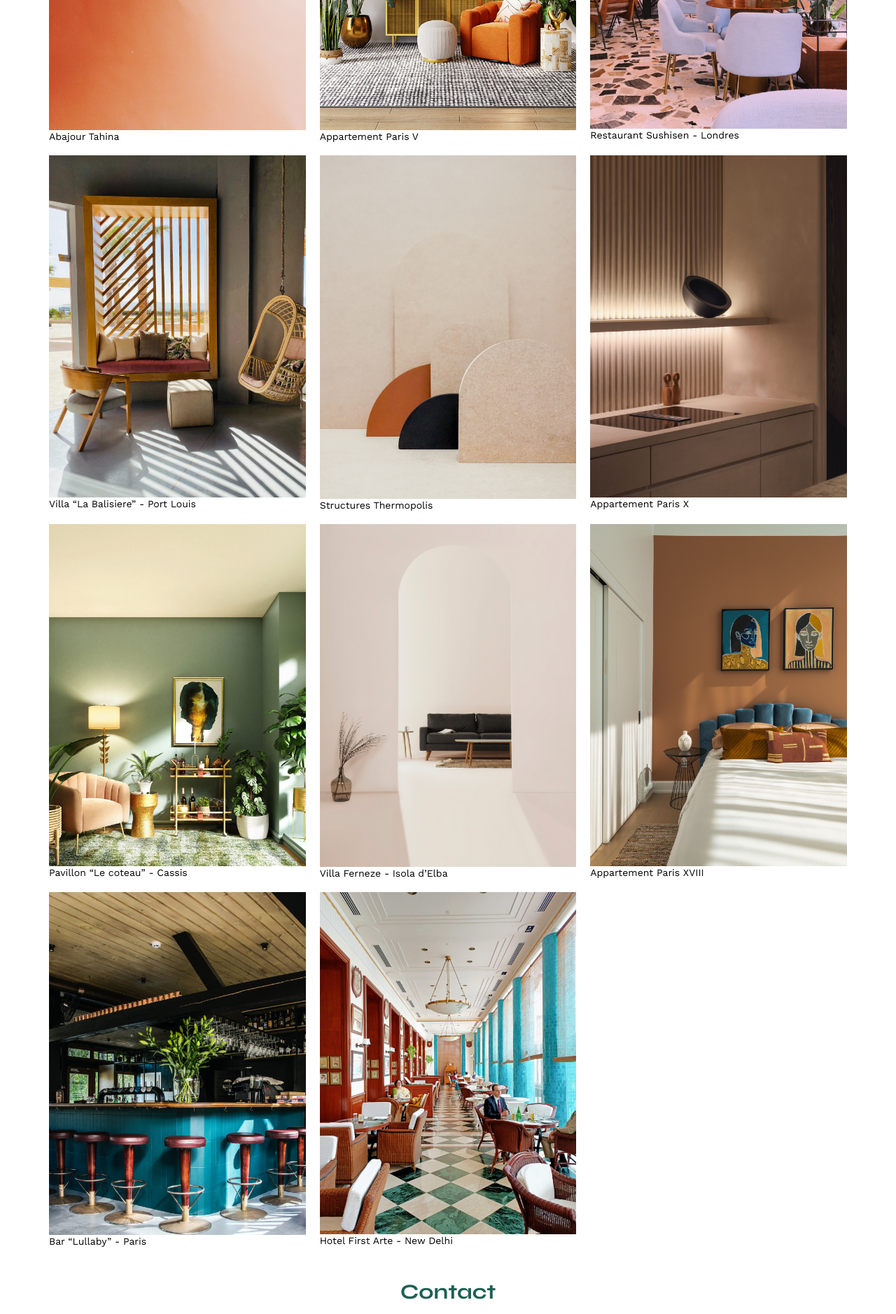
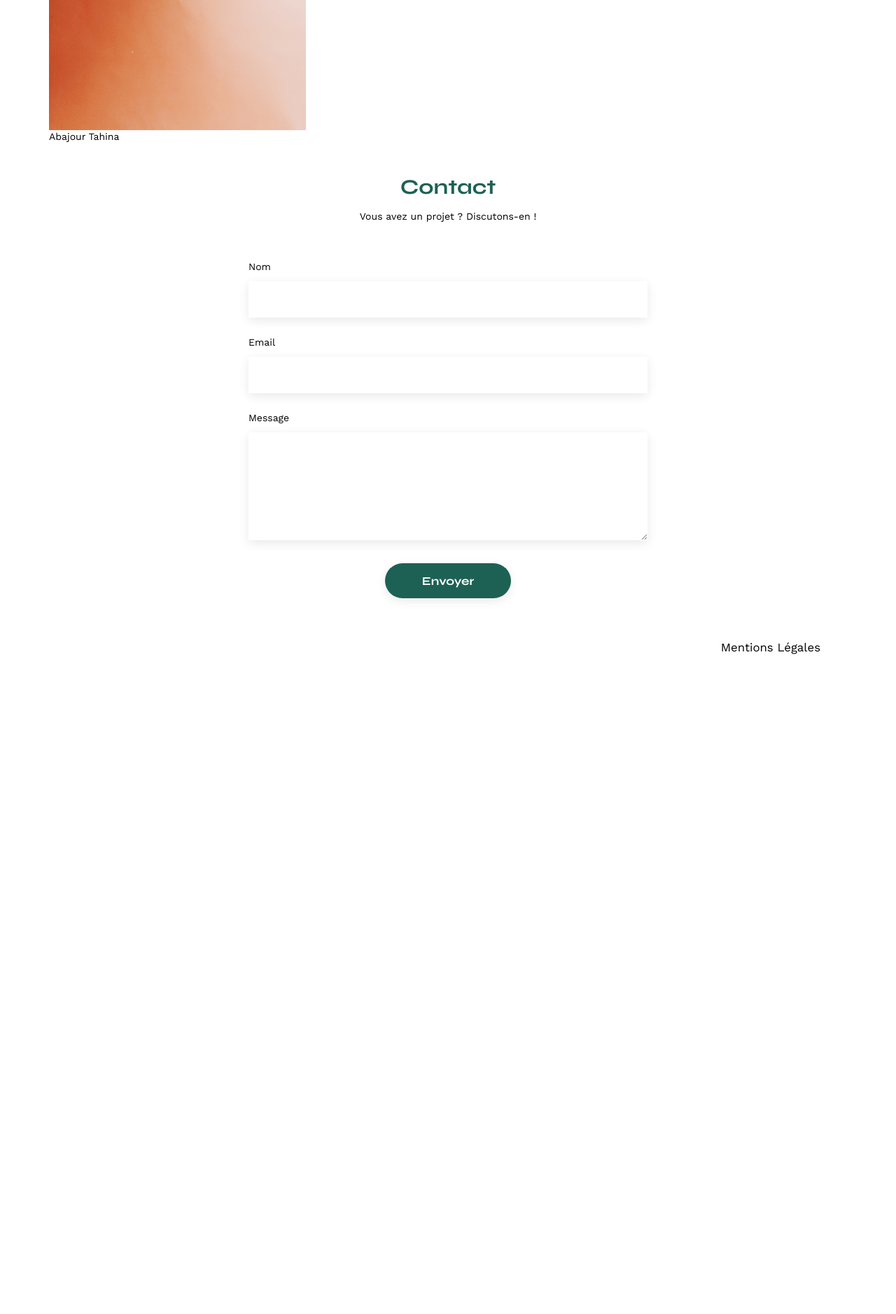
Before and after one commit to guiback0/OC_P3_Creez-une-page-web-dynamique-avec-JavaScript, a plain HTML site: page FrontEnd/index.html in a window 1280 px wide. Shown: the part 900-2778 px from the top of the page at 70% size. After the commit the page ends 1862 px from the top, so only its background shows below. Drawn offline with nearby package versions, Linux system fonts and the light colour scheme.

Commit message:
index.html cleared

```diff
--- a/FrontEnd/index.html
+++ b/FrontEnd/index.html
@@ -1,23 +1,26 @@
 <!DOCTYPE html>
 <html lang="fr">
+
 <head>
 	<meta charset="UTF-8">
 	<title>Sophie Bluel - Architecte d'intérieur</title>
 	<meta name="viewport" content="width=device-width, initial-scale=1.0">
 	<link rel="preconnect" href="https://fonts.googleapis.com">
 	<link rel="preconnect" href="https://fonts.gstatic.com" crossorigin>
-	<link href="https://fonts.googleapis.com/css2?family=Syne:wght@700;800&family=Work+Sans&display=swap" rel="stylesheet">
+	<link href="https://fonts.googleapis.com/css2?family=Syne:wght@700;800&family=Work+Sans&display=swap"
+		rel="stylesheet">
 	<meta name="description" content="">
 	<link rel="stylesheet" href="./assets/style.css">
 </head>
+
 <body>
 	<header>
 		<h1>Sophie Bluel <span>Architecte d'intérieur</span></h1>
 		<nav>
 			<ul>
-			<li>projets</li>
-			<li>contact</li>
-			<li>login</li>
+				<li><a href="#portfolio">projets</a></li>
+				<li><a href="#contact">contact</a></li>
+				<li><a href="./login.html">login</a></li>
 				<li><img src="./assets/icons/instagram.png" alt="Instagram"></li>
 			</ul>
 		</nav>
@@ -29,9 +32,13 @@
 			</figure>
 			<article>
 				<h2>Designer d'espace</h2>
-			<p>Je raconte votre histoire, je valorise vos idées. Je vous accompagne de la conception à la livraison finale du chantier.</p>
-			<p>Chaque projet sera étudié en commun, de façon à mettre en valeur les volumes, les matières et les couleurs dans le respect de l’esprit des lieux et le choix adapté des matériaux. Le suivi du chantier sera assuré dans le souci du détail, le respect du planning et du budget.</p>
-			<p>En cas de besoin, une équipe pluridisciplinaire peut-être constituée : architecte DPLG, décorateur(trice)</p>
+				<p>Je raconte votre histoire, je valorise vos idées. Je vous accompagne de la conception à la livraison
+					finale du chantier.</p>
+				<p>Chaque projet sera étudié en commun, de façon à mettre en valeur les volumes, les matières et les
+					couleurs dans le respect de l’esprit des lieux et le choix adapté des matériaux. Le suivi du
+					chantier sera assuré dans le souci du détail, le respect du planning et du budget.</p>
+				<p>En cas de besoin, une équipe pluridisciplinaire peut-être constituée : architecte DPLG,
+					décorateur(trice)</p>
 			</article>
 		</section>
 		<section id="portfolio">
@@ -41,46 +48,7 @@
 					<img src="assets/images/abajour-tahina.png" alt="Abajour Tahina">
 					<figcaption>Abajour Tahina</figcaption>
 				</figure>
-			<figure>
-				<img src="assets/images/appartement-paris-v.png" alt="Appartement Paris V">
-				<figcaption>Appartement Paris V</figcaption>
-			</figure>
-			<figure>
-				<img src="assets/images/restaurant-sushisen-londres.png" alt="Restaurant Sushisen - Londres">
-				<figcaption>Restaurant Sushisen - Londres</figcaption>
-			</figure>
-			<figure>
-				<img src="assets/images/la-balisiere.png" alt="Villa “La Balisiere” - Port Louis">
-				<figcaption>Villa “La Balisiere” - Port Louis</figcaption>
-			</figure>
-			<figure>
-				<img src="assets/images/structures-thermopolis.png" alt="Structures Thermopolis">
-				<figcaption>Structures Thermopolis</figcaption>
-			</figure>
-			<figure>
-				<img src="assets/images/appartement-paris-x.png" alt="Appartement Paris X">
-				<figcaption>Appartement Paris X</figcaption>
-			</figure>
-			<figure>
-				<img src="assets/images/le-coteau-cassis.png" alt="Pavillon “Le coteau” - Cassis">
-				<figcaption>Pavillon “Le coteau” - Cassis</figcaption>
-			</figure>
-			<figure>
-				<img src="assets/images/villa-ferneze.png" alt="Villa Ferneze - Isola d’Elba">
-				<figcaption>Villa Ferneze - Isola d’Elba</figcaption>
-			</figure>
-			<figure>
-				<img src="assets/images/appartement-paris-xviii.png" alt="Appartement Paris XVIII">
-				<figcaption>Appartement Paris XVIII</figcaption>
-			</figure>
-			<figure>
-				<img src="assets/images/bar-lullaby-paris.png" alt="Bar “Lullaby” - Paris">
-				<figcaption>Bar “Lullaby” - Paris</figcaption>
-			</figure>
-			<figure>
-				<img src="assets/images/hotel-first-arte-new-delhi.png" alt="Hotel First Arte - New Delhi">
-				<figcaption>Hotel First Arte - New Delhi</figcaption>
-			</figure>
+
 			</div>
 		</section>
 		<section id="contact">
@@ -106,4 +74,5 @@
 		</nav>
 	</footer>
 </body>
+
 </html>
```
Lines whose indentation alone changed are shown as unchanged.
